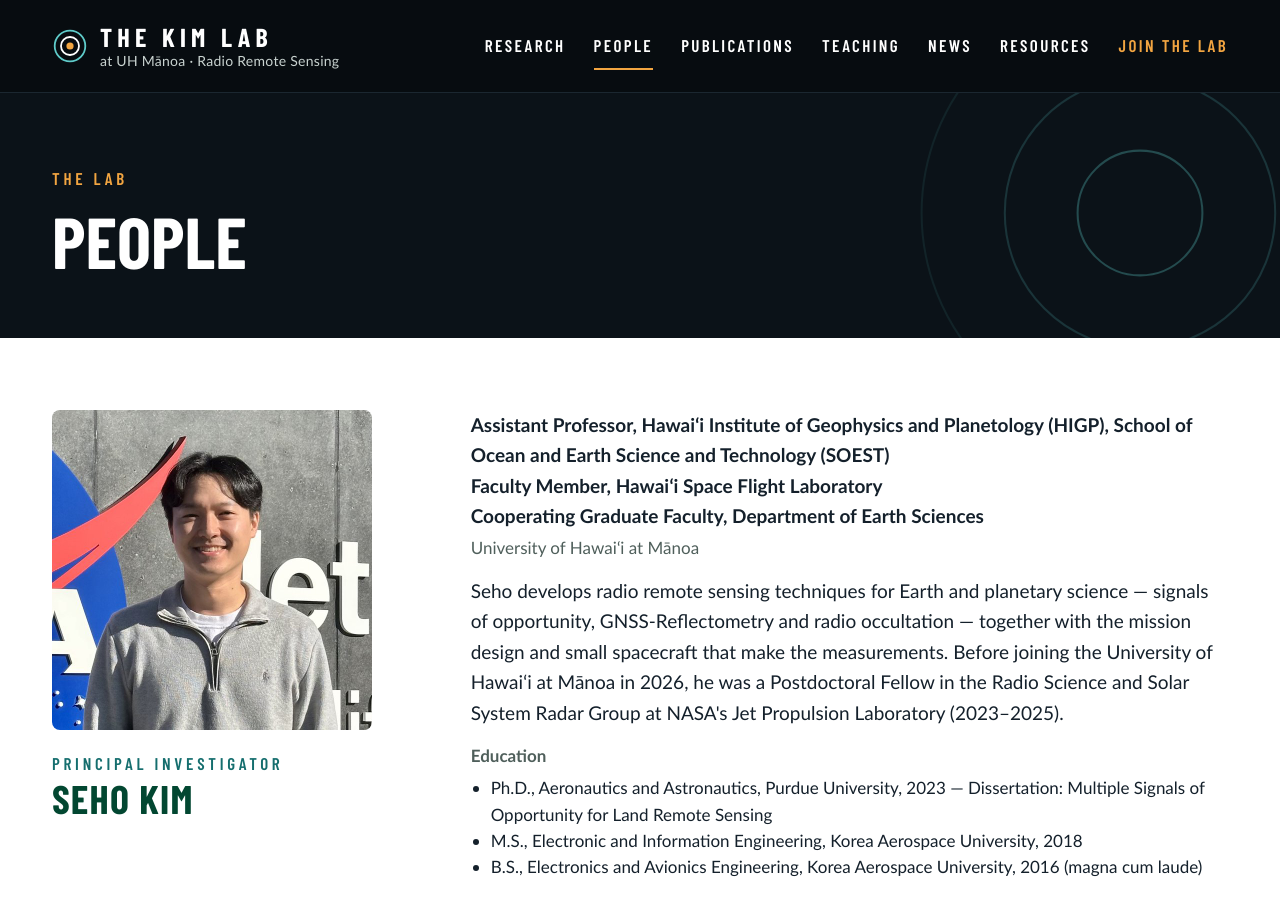
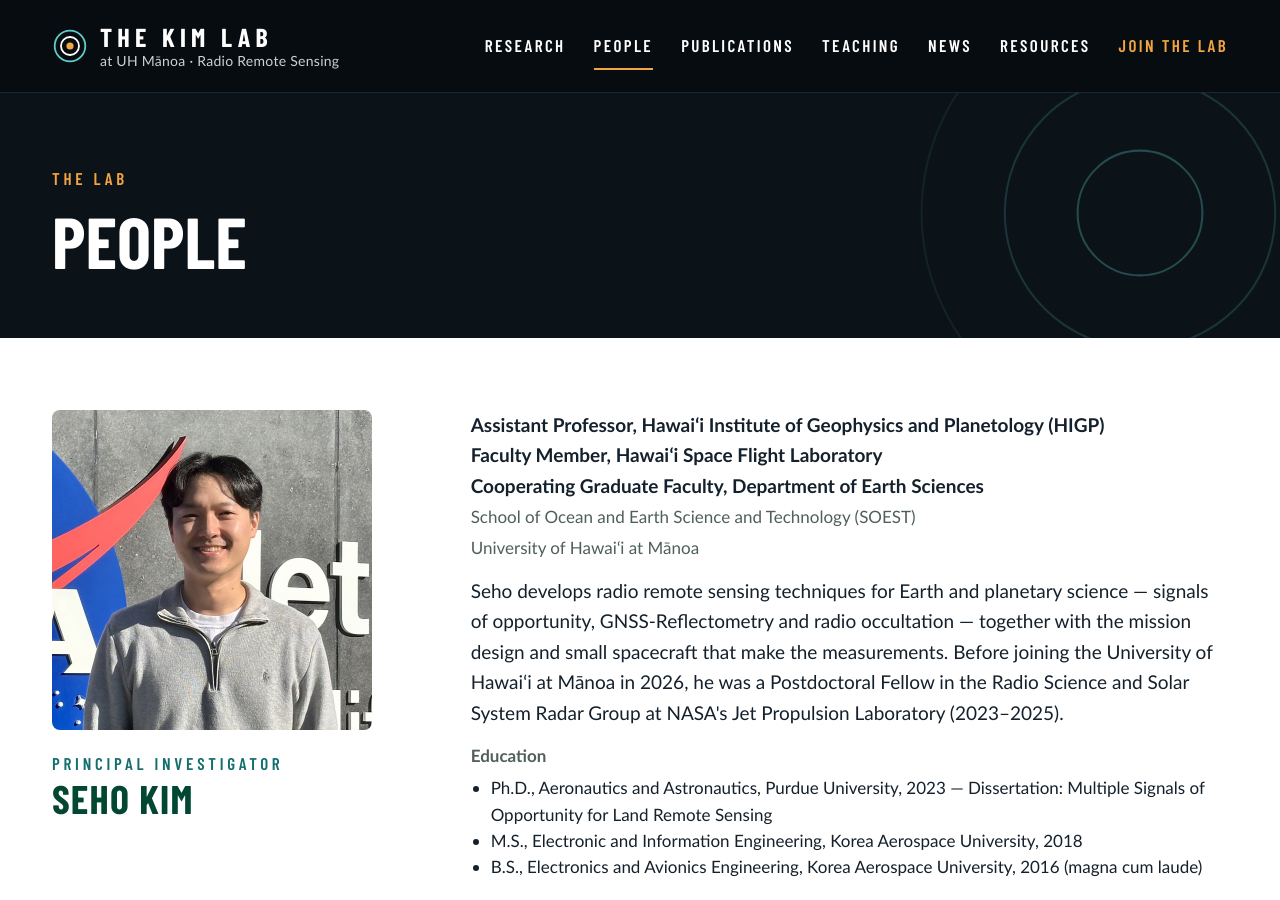
Before and after one commit to sehokim09/sehokim09.github.io, a Jekyll site: the page built from people.html, in a window 1280 px wide and 900 px high. Built offline with Jekyll 4.4.1, drawn with Linux system fonts in a browser that asks for light colours.

Commit message:
People: SOEST line above UH Mānoa in matching style
Co-Authored-By: Claude Opus 5.5 <noreply@anthropic.com>
Claude-Session: https://claude.ai/code/session_01CT7uMHNpm9DEv42J4sv3fR

```diff
--- a/_data/people.yml
+++ b/_data/people.yml
@@ -11,7 +11,7 @@ pi:
   role: "Principal Investigator"
   photo: "/assets/img/people/seho-kim.jpg"
   titles:
-    - "Assistant Professor, Hawaiʻi Institute of Geophysics and Planetology (HIGP), School of Ocean and Earth Science and Technology (SOEST)"
+    - "Assistant Professor, Hawaiʻi Institute of Geophysics and Planetology (HIGP)"
     - "Faculty Member, Hawaiʻi Space Flight Laboratory"
     - "Cooperating Graduate Faculty, Department of Earth Sciences"
   bio: >-
--- a/people.html
+++ b/people.html
@@ -13,7 +13,7 @@ permalink: /people/
       <h2 class="section-title">{{ pi.name }}</h2>
     </div>
     <div class="prose">
-      <p>{% for t in pi.titles %}<strong>{{ t }}</strong><br>{% endfor %}<span class="meta">University of Hawaiʻi at Mānoa</span></p>
+      <p>{% for t in pi.titles %}<strong>{{ t }}</strong><br>{% endfor %}<span class="meta">School of Ocean and Earth Science and Technology (SOEST)<br>University of Hawaiʻi at Mānoa</span></p>
       <p>{{ pi.bio }}</p>
       <p class="meta" style="margin-bottom: 6px"><strong>Education</strong></p>
       <ul style="margin: 0 0 14px; padding-left: 20px; font-size: 17px; line-height: 1.55">
```
